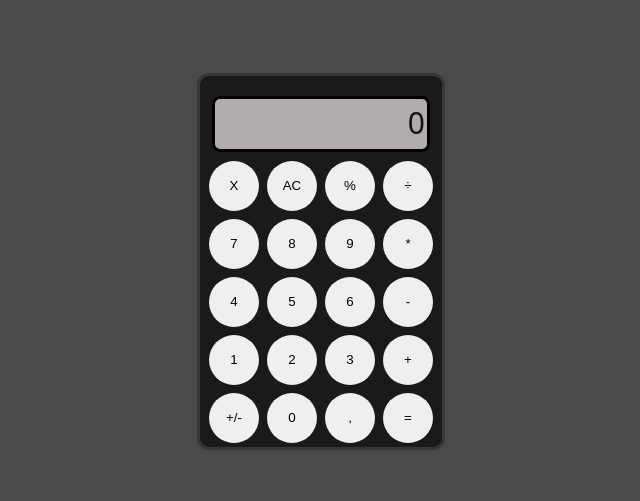
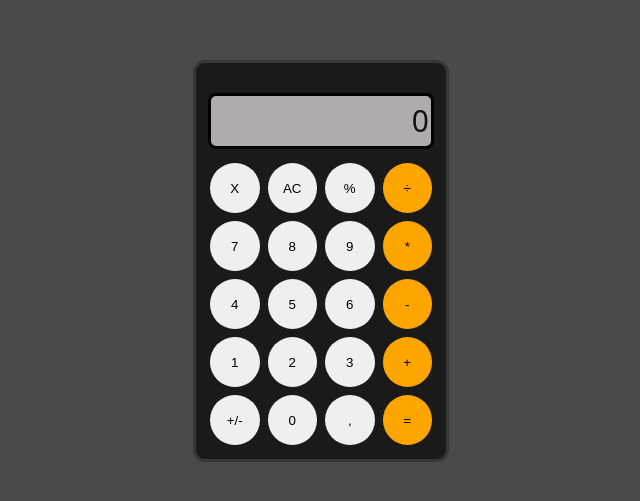
Before and after one commit to natb3lo/calculator-app, a React (Vite) app: page / in a window 1280 px wide. Shown: the part 139-640 px from the top of the page, without its empty margins (319-959 px from the left). Built offline with nearby package versions, Linux system fonts and the light colour scheme.

Commit message:
style: add color and hover to buttons

```diff
--- a/src/App.css
+++ b/src/App.css
@@ -3,9 +3,10 @@
   flex-direction: column;
   align-items: center;
   justify-content: center;
-  margin-left: 5px;
-  margin-right: 5px;
-  margin-top: 5px;
+  margin-left: 10px;
+  margin-right: 10px;
+  margin-top: 10px;
+  margin-bottom: 10px;
 }
 
 .calculator-visor {
@@ -19,7 +20,7 @@
   flex-direction: row;
   margin-right: 12px;
   margin-left: 12px;
-  margin-top: 20px;
+  margin-top: 30px;
   height: 50px;
 }
 
@@ -52,8 +53,19 @@ button {
   width: 50px;
   height: 50px;
   border-radius: 50%;
+  cursor: pointer;
+}
 
-  cursor: pointer;
+button:hover {
+  background-color: rgb(151, 150, 150);
+}
+
+.border-button {
+  background-color: orange;
+}
+
+.border-button:hover {
+  background-color: rgb(240, 134, 47);
 }
 
 .text-calculator-wrapper {
--- a/src/App.jsx
+++ b/src/App.jsx
@@ -60,6 +60,7 @@ function App() {
             ></Button>
 
             <Button
+              className="border-button"
               name="÷"
               onClick={() => {
                 handleClick("÷");
@@ -86,6 +87,7 @@ function App() {
               }}
             ></Button>
             <Button
+              className="border-button"
               name="*"
               onClick={() => {
                 handleClick("*");
@@ -112,6 +114,7 @@ function App() {
               }}
             ></Button>
             <Button
+              className="border-button"
               name="-"
               onClick={() => {
                 handleClick("-");
@@ -138,6 +141,7 @@ function App() {
               }}
             ></Button>
             <Button
+              className="border-button"
               name="+"
               onClick={() => {
                 handleClick("+");
@@ -164,6 +168,7 @@ function App() {
               }}
             ></Button>
             <Button
+              className="border-button"
               name="="
               onClick={() => {
                 handleClick("=");
--- a/src/components/Button.jsx
+++ b/src/components/Button.jsx
@@ -1,7 +1,9 @@
 const Button = (props) => {
   return (
     <>
-      <button onClick={() => props.onClick()}>{props.name}</button>
+      <button className={props.className} onClick={() => props.onClick()}>
+        {props.name}
+      </button>
     </>
   );
 };
```
